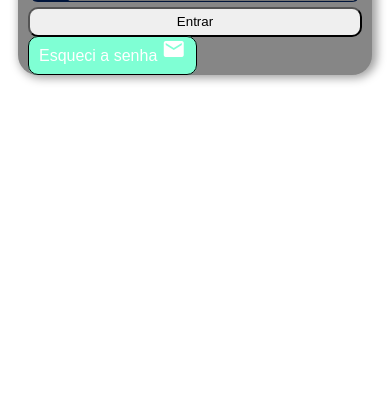
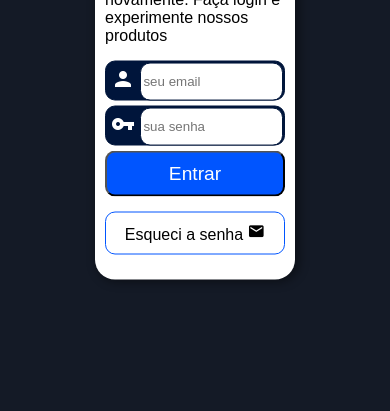
Before and after one commit to Ramon-Erik/projeto-tela-login, a plain HTML site: page index.html in a window 390 px wide. Shown: the part 441-852 px from the top of the page. Drawn offline with Linux system fonts and the light colour scheme.

Commit message:
mobile ok

```diff
--- a/estilos/style.css
+++ b/estilos/style.css
@@ -9,15 +9,26 @@ html {
 }
 
 body {
-    padding: 10px;
+    height: 100vh;
+    padding: 15px;
+    background-color: #141A26;
+}
+
+.container {
+    position: relative;
 }
 
 main {
+    position: absolute;
+    top: 50%;
+    left: 50%;
+    transform: translate(-50%, -50%);
+
+    width: 200px;
     max-width: 600px;
-    margin: auto;
     border-radius: 20px;
     box-shadow: 3px 1px 10px 2px #00000060;
-    background-color: rgb(134, 134, 134);
+    background-color: #fff;
 }
 
 #login {padding: 10px;}
@@ -33,6 +44,7 @@ div#sec-img {
 
 main h1 {
     text-align: center;
+    margin: 10px 0;
 }
 
 .linha-form {
@@ -57,25 +69,38 @@ label span {
 #senha {
     width: calc(100% - 35px);
     height: 100%;
-    transform: translateY(-12%);
+    transform: translateY(-13%);
     border-radius: 10px;
+    border: 1px solid #00153b;
 }
 
-input#enviar {
+#enviar {
     width: 100%;
-    height: 30px;
+    font-size: 1.2em;
+    padding: 10px;
     margin-top: 5px;
     border-radius: 10px;
-    /* background-color:; */
+    background-color: #0055ff;
+    color: white;
+}
+
+#linha {
+    width: 100%;
+    margin-top: 10px;
+    text-align: center;
 }
 
 a#esqueci-senha {
+    display: block;
     width: 100%;
     margin: 15px 0;
     padding: 10px;
     text-decoration: none;
-    background-color: aquamarine;
-    border: 1px solid black;
-    color: white;
+    border: 1px solid #0055ff;
+    color: black;
     border-radius: 10px;
 }
+
+#esqueci-senha i {
+    font-size: 1.1em;
+}
--- a/index.html
+++ b/index.html
@@ -8,7 +8,7 @@
     <link rel="stylesheet" href="estilos/style.css">
     <link href="https://fonts.googleapis.com/icon?family=Material+Icons" rel="stylesheet">
 </head>
-<body>
+<body class="container">
     <main>
         <div id="sec-img">
             <!-- imagem do form -->
@@ -33,10 +33,10 @@
                     <!-- linha de btn enviar -->
                     <input type="submit" id="enviar" value="Entrar">
                 </div>
-                <div>
+                <div id="linha">
                     <!-- linha de btn esqueci a senha  -->
                     <a id="esqueci-senha" href="#" target="_blank">
-                        Esqueci a senha <span class="material-icons">email</span>
+                        Esqueci a senha <i class="material-icons">email</i>
                     </a>
                 </div>
             </form>
```
